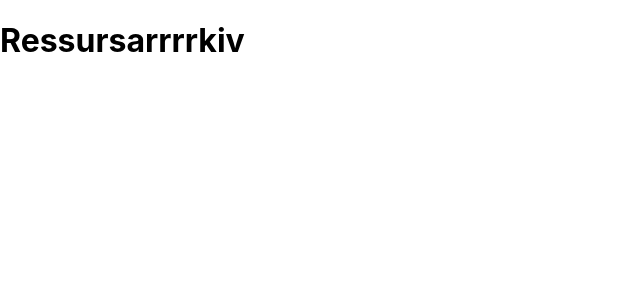
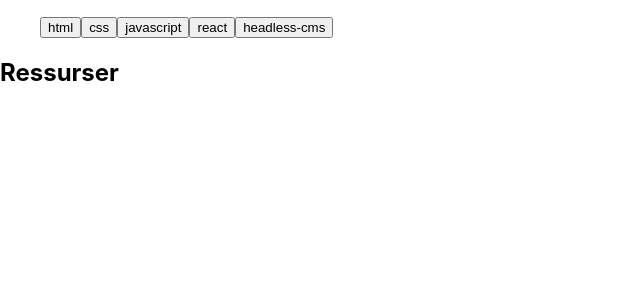
Before and after one commit to vildehw/gruppe_30, a React (Create React App) app: page / in a window 1280 px wide. Shown: the top 300 px of the page, without its empty margins (0-640 px from the left). Built offline with nearby package versions, Linux system fonts and the light colour scheme.

Commit message:
Update App.js

```diff
--- a/src/App.js
+++ b/src/App.js
@@ -7,7 +7,7 @@
 function App() {
   return (
     <Routes>
-      <Route path='/' element={<Layout/>}>
+      <Route path='/' element={<Main/>}>
         <Route path=':slug' element={<Main/>}/>
     </Route>
   </Routes>
```
